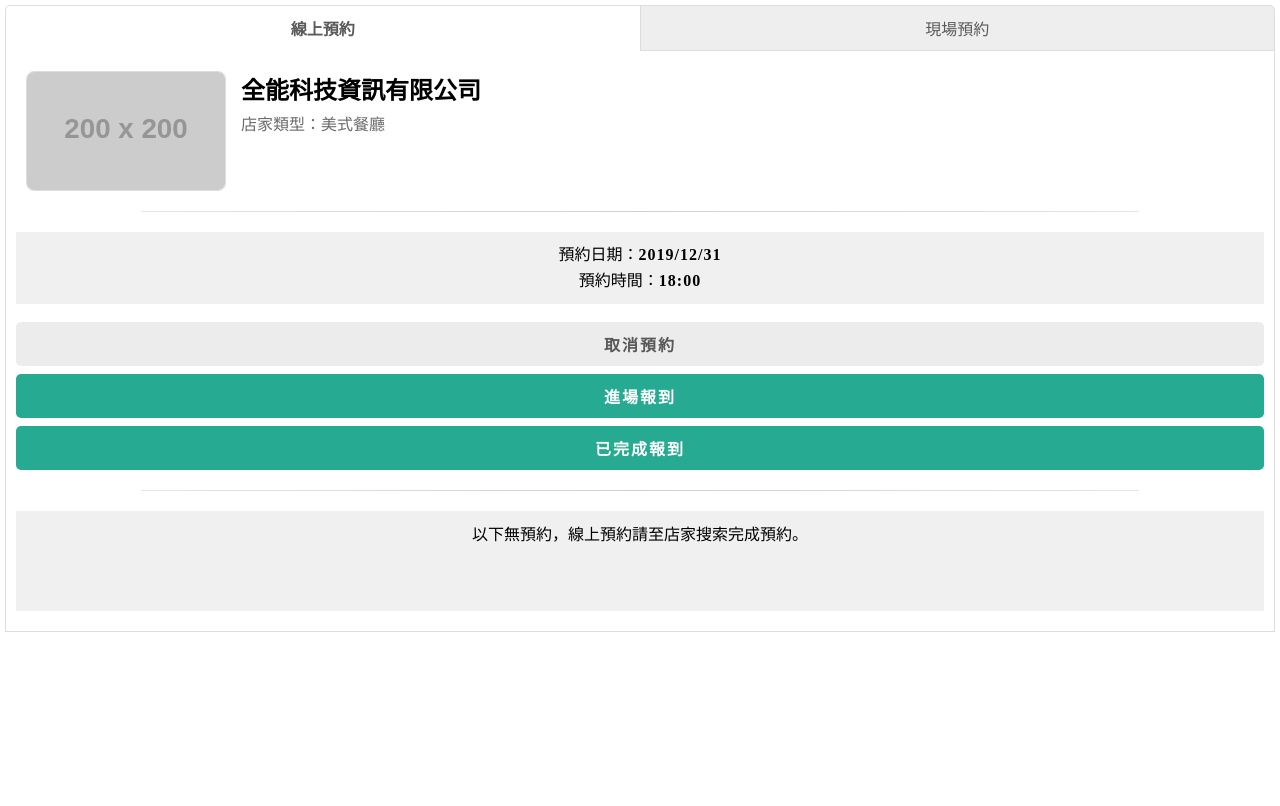
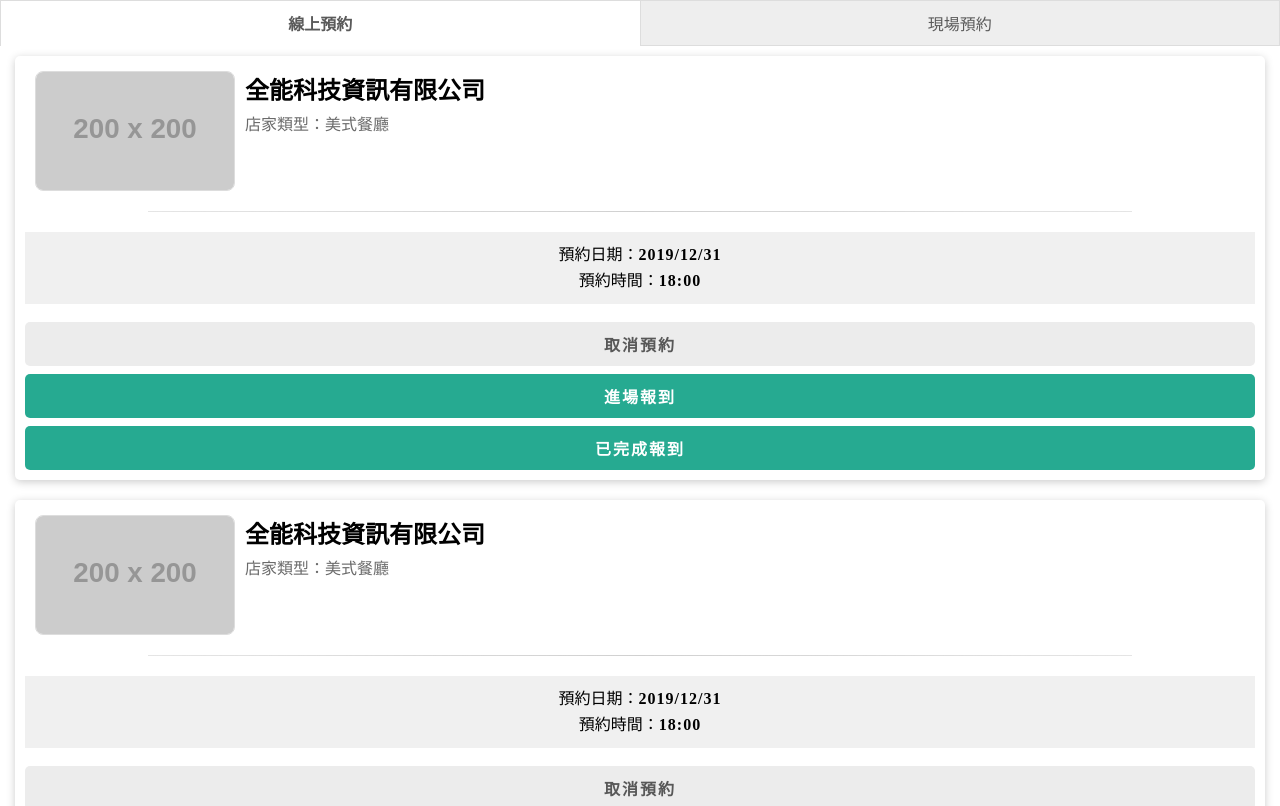
Before and after one commit to icguanyu/AppTest, a plain HTML site: page index.html in a window 1280 px wide. Drawn offline with Linux system fonts and the light colour scheme; placeholder pictures from the web are drawn by us.

Commit message:
layout adjust

```diff
--- a/index.html
+++ b/index.html
@@ -66,7 +66,7 @@
   }
 
   .warp {
-    margin: 5px;
+    margin: 0px;
   }
 
   .tabs {
@@ -94,42 +94,52 @@
 
   .tabs .item:first-child {
     border-left: 1px solid #ddd;
-    border-radius: 5px 0 0 0;
   }
 
   .tabs .item:last-child {
     border-left: none;
-    border-radius: 0 5px 0 0;
   }
 
   .container {
-    border-width: 0px 1px 1px 1px;
-    border-color: #ddd;
-    border-style: solid;
-    padding: 10px 10px 20px 10px;
+    max-height: calc(100vh - 40px);
+    overflow-x: hidden;
+    overflow-y: auto;
+
+    padding: 5px 15px 20px 15px;
   }
 
   .container .content.active {
     display: block;
   }
 
-  .container .shop-info {
-    display: flex;
-    margin: 10px;
+  .container .content .shop {
+    box-shadow: 0px 2px 8px #ccc;
+    padding: 10px;
+    border-radius: 5px;
+    margin-top: 20px;
   }
 
-  .container .shop-info .shop-img {
+  .container .content .shop:first-child {
+    margin-top: 5px;
+  }
+
+  .container .content .shop .shop-info {
+    display: flex;
+    margin: 5px 10px;
+  }
+
+  .container .content .shop .shop-info .shop-img {
     position: relative;
     border: 1px solid #ddd;
     flex: 2;
     max-width: 200px;
     min-height: 120px;
-    margin-right: 15px;
+    margin-right: 10px;
     border-radius: 8px;
     overflow: hidden;
   }
 
-  .container .shop-info .shop-img img {
+  .container .content .shop .shop-info .shop-img img {
     width: 100%;
     position: absolute;
     left: 50%;
@@ -137,11 +147,11 @@
     transform: translate(-50%, -50%);
   }
 
-  .container .shop-info .detail {
+  .container .content .shop .shop-info .detail {
     flex: 3;
   }
 
-  .container .shop-info .detail p {
+  .container .content .shop .shop-info .detail p {
     margin: 5px 0;
     color: #6a6a6a;
   }
@@ -178,8 +188,7 @@
 
   .container .content .empty {
     text-align: center;
-    min-height: 100px;
-    margin-top: 10px;
+    margin-top: 20px;
     padding: 10px 20px;
     background: #f0f0f0;
   }
@@ -265,6 +274,10 @@
       <div class="item">現場預約</div>
     </div>
     <div class="container">
+
+      <!--線上預約-->
+      <div class="content active">
+        <div class="shop">
           <div class="shop-info">
             <div class="shop-img">
               <img src="https://fakeimg.pl/200x200/282828/eae0d0/?retina=1" alt="">
@@ -274,8 +287,6 @@
               <p>店家類型：<span>美式餐廳</span></p>
             </div>
           </div>
-      <!--線上預約-->
-      <div class="content active">
           <hr class="style">
           <div class="order-info">
             <div class="date">預約日期：<span>2019/12/31</span></div>
@@ -286,14 +297,65 @@
             <button class="primary" data-name="check-in" onclick="openDailog()">進場報到</button>
             <button class="primary" data-name="check-in-success" onclick="openDailog()">已完成報到</button>
           </div>
+        </div>
+        <div class="shop">
+          <div class="shop-info">
+            <div class="shop-img">
+              <img src="https://fakeimg.pl/200x200/282828/eae0d0/?retina=1" alt="">
+            </div>
+            <div class="detail">
+              <h2>全能科技資訊有限公司</h2>
+              <p>店家類型：<span>美式餐廳</span></p>
+            </div>
+          </div>
           <hr class="style">
+          <div class="order-info">
+            <div class="date">預約日期：<span>2019/12/31</span></div>
+            <div class="time">預約時間：<span>18:00</span></div>
+          </div>
+          <div class="btns">
+            <button data-name="cancel">取消預約</button>
+            <button class="primary" data-name="check-in" onclick="openDailog()">進場報到</button>
+            <button class="primary" data-name="check-in-success" onclick="openDailog()">已完成報到</button>
+          </div>
+        </div>
+        <div class="shop">
+          <div class="shop-info">
+            <div class="shop-img">
+              <img src="https://fakeimg.pl/200x200/282828/eae0d0/?retina=1" alt="">
+            </div>
+            <div class="detail">
+              <h2>全能科技資訊有限公司</h2>
+              <p>店家類型：<span>美式餐廳</span></p>
+            </div>
+          </div>
+          <hr class="style">
+          <div class="order-info">
+            <div class="date">預約日期：<span>2019/12/31</span></div>
+            <div class="time">預約時間：<span>18:00</span></div>
+          </div>
+          <div class="btns">
+            <button data-name="cancel">取消預約</button>
+            <button class="primary" data-name="check-in" onclick="openDailog()">進場報到</button>
+            <button class="primary" data-name="check-in-success" onclick="openDailog()">已完成報到</button>
+          </div>
+        </div>
         <div class="empty">
           <div class="text-center">以下無預約，線上預約請至店家搜索完成預約。</div>
         </div>
       </div>
       <!--現場預約-->
       <div class="content">
-        <hr class="style">
+        <div class="shop">
+          <div class="shop-info">
+            <div class="shop-img">
+              <img src="https://fakeimg.pl/200x200/282828/eae0d0/?retina=1" alt="">
+            </div>
+            <div class="detail">
+              <h2>全能科技資訊有限公司</h2>
+              <p>店家類型：<span>美式餐廳</span></p>
+            </div>
+          </div>
           <div class="order-info">
             尚須等待組數
             <div class="counts">
@@ -303,6 +365,49 @@
           <div class="btns">
             <button class="primary" data-name="on-site" onclick="openDailog()">現場預約</button>
             <button class="primary" data-name="book-success" onclick="openDailog()">已完成預約</button>
+          </div>
+        </div>
+        <div class="shop">
+          <div class="shop-info">
+            <div class="shop-img">
+              <img src="https://fakeimg.pl/200x200/282828/eae0d0/?retina=1" alt="">
+            </div>
+            <div class="detail">
+              <h2>全能科技資訊有限公司</h2>
+              <p>店家類型：<span>美式餐廳</span></p>
+            </div>
+          </div>
+          <div class="order-info">
+            尚須等待組數
+            <div class="counts">
+              <div class="number">3<span>組</span></div>
+            </div>
+          </div>
+          <div class="btns">
+            <button class="primary" data-name="on-site" onclick="openDailog()">現場預約</button>
+            <button class="primary" data-name="book-success" onclick="openDailog()">已完成預約</button>
+          </div>
+        </div>
+        <div class="shop">
+          <div class="shop-info">
+            <div class="shop-img">
+              <img src="https://fakeimg.pl/200x200/282828/eae0d0/?retina=1" alt="">
+            </div>
+            <div class="detail">
+              <h2>全能科技資訊有限公司</h2>
+              <p>店家類型：<span>美式餐廳</span></p>
+            </div>
+          </div>
+          <div class="order-info">
+            尚須等待組數
+            <div class="counts">
+              <div class="number">3<span>組</span></div>
+            </div>
+          </div>
+          <div class="btns">
+            <button class="primary" data-name="on-site" onclick="openDailog()">現場預約</button>
+            <button class="primary" data-name="book-success" onclick="openDailog()">已完成預約</button>
+          </div>
         </div>
       </div>
     </div>
```
Lines whose indentation alone changed are shown as unchanged.
